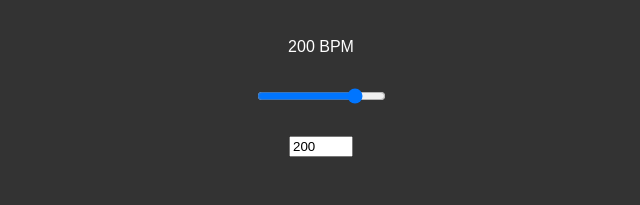
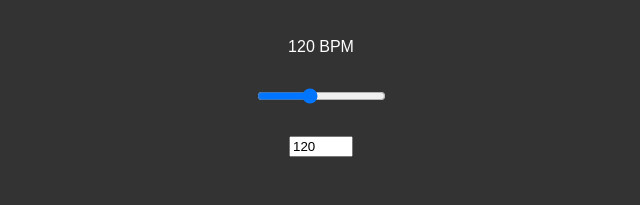
Before and after one commit to Ryan-Biondo/metronome-for-drummers, a React (Vite) app: page / in a window 1280 px wide. Shown: the top 205 px of the page, without its empty margins (319-959 px from the left). Built offline with nearby package versions, Linux system fonts and the light colour scheme.

Commit message:
Separate out subdivisions and add delay

```diff
--- a/src/components/MetronomeSound.tsx
+++ b/src/components/MetronomeSound.tsx
@@ -1,66 +1,53 @@
-import { useEffect, useRef, useState } from 'react';
-import useMetronomeStore from '../store'; // Assuming this is the correct import path for your store
+import React, { useEffect } from 'react';
+import useMetronomeStore from '../store';
+import SubdivisionSound from './SubdivisionSound';
 
 interface MetronomeSoundProps {
-    isPlaying: boolean;
+  isPlaying: boolean;
+}
 
-}
-const MetronomeSound: React.FC<MetronomeSoundProps> =  ({ isPlaying}) => {
-    const audioContextRef = useRef(new AudioContext());
-    const currentSourceRef = useRef<AudioNode | null>(null); // Updated type to AudioNode
-    const { bpm, buffers, soundNum, currentBeat, setCurrentBeat, beatsPerMeasure, subdivision } = useMetronomeStore();
+const MetronomeSound: React.FC<MetronomeSoundProps> = ({ isPlaying }) => {
+  const { bpm, buffers, audioContext, shouldDelay, setShouldDelay } =
+    useMetronomeStore();
 
-    const interval = 60 / (bpm * subdivision);
-    const [localBeat, setLocalBeat] = useState(0); // Local state to keep track of the current beat
+  useEffect(() => {
+    if (isPlaying) {
+      setShouldDelay(true);
+      const delayTimer = setTimeout(() => {
+        setShouldDelay(false);
+      }, 300);
+      return () => clearTimeout(delayTimer);
+    }
+  }, [bpm]);
 
+  useEffect(() => {
+    let timer: number;
+    if (isPlaying && !shouldDelay) {
+      const playMainBeat = () => {
+        if (buffers[0]) {
+          const newSource = audioContext.createBufferSource();
+          newSource.buffer = buffers[0];
+          newSource.connect(audioContext.destination);
+          newSource.start();
+        }
+      };
 
+      playMainBeat();
+      timer = window.setInterval(playMainBeat, 60000 / bpm);
 
-    function playSound() {
+      return () => {
+        clearInterval(timer);
+      };
+    }
+  }, [bpm, isPlaying, shouldDelay]);
 
-        if (currentSourceRef.current) {
-            currentSourceRef.current.disconnect();
-          }
+  return (
+    <>
+      {isPlaying && (
+        <SubdivisionSound isPlaying={isPlaying} audioContext={audioContext} />
+      )}
+    </>
+  );
+};
 
-    //       for(let i=1; i<= beatsPerMeasure; i++){
-    //         console.log(i)
-    // }
-
-
-          let bufIndex = soundNum - 1;
-          if (bufIndex >= buffers.length) {
-            alert('Sound files are not yet loaded');
-            return;
-          }
-          const newBeat = (localBeat % beatsPerMeasure) + 1;
-          setLocalBeat(newBeat); // Update the local state, not the global state
-          console.log('Current Beat:', newBeat);
-
-          if(newBeat == 1) {
-             bufIndex = soundNum - 1;
-          }
-          else{
-            bufIndex = soundNum;
-          }
-
-
-
-
-          const newSource = audioContextRef.current.createBufferSource();
-          newSource.buffer = buffers[bufIndex];
-          newSource.connect(audioContextRef.current.destination);
-          newSource.start();
-          currentSourceRef.current = newSource;
-
-    }
-    useEffect(() => {
-        if (isPlaying) {
-          setCurrentBeat(localBeat); // Update the global state when isPlaying changes
-          const metronome = setInterval(playSound, interval * 1000);
-          return () => clearInterval(metronome);
-        }
-      }, [bpm, isPlaying, localBeat, setCurrentBeat, subdivision]);
-
-      return null;
-    };
-
-export default MetronomeSound
+export default MetronomeSound;
--- /dev/null
+++ b/src/components/SubdivisionSound.tsx
@@ -0,0 +1,60 @@
+import React, { useEffect } from 'react';
+import useMetronomeStore from '../store';
+
+interface SubdivisionSoundProps {
+  isPlaying: boolean;
+  audioContext: AudioContext;
+}
+
+const SubdivisionSound: React.FC<SubdivisionSoundProps> = ({
+  isPlaying,
+  audioContext,
+}) => {
+  const {
+    shouldDelay,
+    bpm,
+    buffers,
+    setCurrentBeat,
+    beatsPerMeasure,
+    subdivision,
+  } = useMetronomeStore();
+
+  useEffect(() => {
+    let timer: number;
+    let nextSubdivision = 0;
+
+    if (isPlaying && !shouldDelay) {
+      const playSubdivisionSound = () => {
+        if (buffers[1]) {
+          const newSource = audioContext.createBufferSource();
+          newSource.buffer = buffers[1];
+          newSource.connect(audioContext.destination);
+          newSource.start();
+        }
+      };
+
+      timer = window.setInterval(() => {
+        nextSubdivision++;
+        const currentBeat =
+          (Math.floor(nextSubdivision / subdivision) % beatsPerMeasure) + 1;
+        setCurrentBeat(currentBeat);
+
+        if (nextSubdivision % subdivision !== 0) {
+          playSubdivisionSound();
+        }
+
+        if (nextSubdivision >= beatsPerMeasure * subdivision) {
+          nextSubdivision = 0;
+        }
+      }, 60000 / bpm / subdivision);
+
+      return () => {
+        clearInterval(timer);
+      };
+    }
+  }, [bpm, isPlaying, shouldDelay]);
+
+  return null;
+};
+
+export default SubdivisionSound;
--- a/src/store.ts
+++ b/src/store.ts
@@ -25,12 +25,17 @@ interface MetronomeState {
     setIsLoaded: () => void;
     currentBeat: number;
     setCurrentBeat:  (newBeat: number) => void;
-
+    audioContext: AudioContext; // Add audioContext here
+    shouldDelay: boolean;
+    setShouldDelay: (newVal: boolean) => void;
   }
 
   const useMetronomeStore = create<MetronomeState>((set) => ({
-    bpm: 200,
-    subdivision: 2,
+    audioContext: new AudioContext(), // Add audioContext here
+    shouldDelay: false,
+    setShouldDelay: (value: boolean) => set({ shouldDelay: value }),
+    bpm: 120,
+    subdivision: 3,
     currentBeat: 1,
     setCurrentBeat: (newBeat: number) => set({ currentBeat: newBeat }),
     beatsPerMeasure: 4,
```
